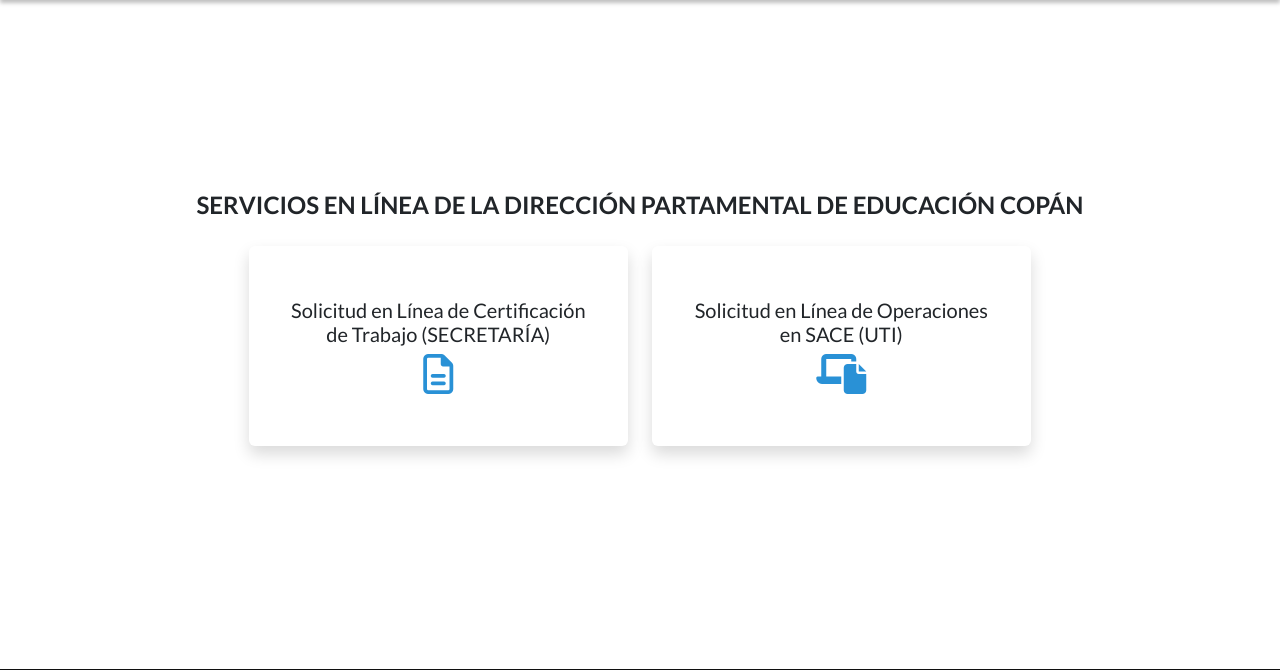
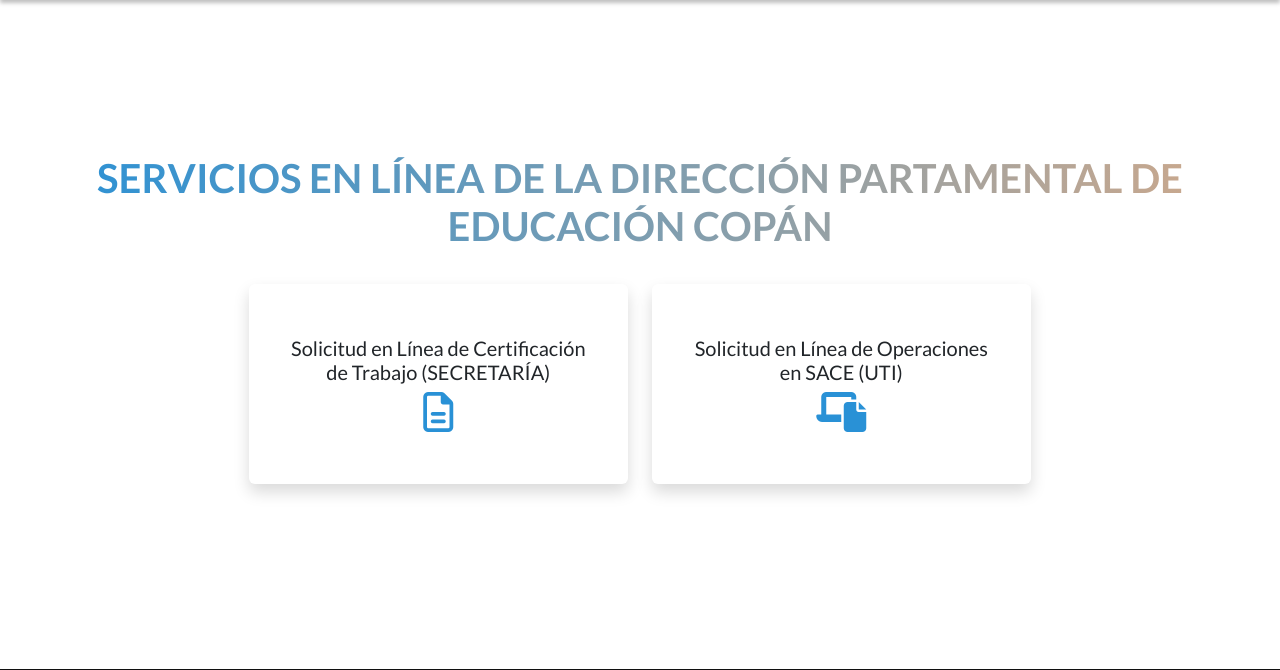
Before and after one commit to OPCODE7/departamentalcopan, a PHP site: page /departamentalcopan/sace/onlineapplications in a window 1280 px wide. Shown: the part 155-825 px from the top of the page. Run offline with PHP 8.4, Linux system fonts and the light colour scheme.

Commit message:
Text gradient and hover effect in onlineapp view

```diff
--- a/app/views/about/about.view.php
+++ b/app/views/about/about.view.php
@@ -7,7 +7,7 @@
         <div class="col-12 col-md-6">
             <img src="<?php echo $env->APP_URL ?>public/assets/images/depacopan.jpg" class="img-fluid w-100 h-100" alt=" sede-departamental-copan">
         </div>
-        <div class="col-12 col-md-6">
+        <div class="col-12 col-md-6 mt-4 mt-md-0">
             <p class="text-secondary">
                 Somos una empresa comprometida con el desarrollo educativo del país, brindando servicios especializados para el magisterio, con un enfoque centrado en la eficiencia y accesibilidad de los procesos administrativos y académicos. Nuestra misión es facilitar las gestiones de los docentes a través de soluciones tecnológicas innovadoras que permitan ahorrar tiempo y recursos, asegurando que puedan enfocarse en lo que realmente importa: la enseñanza y la formación de las nuevas generaciones.
                 <br>
--- a/app/views/sace/onlineapplications.view.php
+++ b/app/views/sace/onlineapplications.view.php
@@ -1,8 +1,8 @@
 <div class="row px-3 px-md-4 px-lg-5 justify-content-center my-auto">
-    <h4 class="fw-bold col-12 text-center mb-3 animated bounceInDown">SERVICIOS EN LÍNEA DE LA DIRECCIÓN PARTAMENTAL DE EDUCACIÓN COPÁN
+    <h4 class="fw-bold fs-1 col-12 text-center mb-4 animated bounceInDown title-online-app">SERVICIOS EN LÍNEA DE LA DIRECCIÓN PARTAMENTAL DE EDUCACIÓN COPÁN
     </h4>
     <div class="col-12 col-md-4">
-        <a href="https://forms.gle/opeXZnvfBaiGY6oF6" class="card text-center border-0 shadow text-decoration-none p-3 animated bounceInLeft" style="height: 200px;" target="_blank">
+        <a href="https://forms.gle/opeXZnvfBaiGY6oF6" class="card text-center shadow text-decoration-none p-3 animated bounceInLeft card-online-app" style="height: 200px;" target="_blank">
             <div class="card-body d-flex flex-column justify-content-center align-items-center">
                 <h5 class="card-title">Solicitud en Línea de Certificación de Trabajo (SECRETARÍA)</h5>
                 <i class="fa-regular fa-file-lines fs-1 text-blue"></i>
@@ -10,9 +10,9 @@
         </a>
     </div>
     <div class="col-12 col-md-4">
-        <a href="<?php echo $env->APP_URL ?>uti" class="card text-center border-0 shadow text-decoration-none p-3 animated bounceInRight" style="height: 200px;">
+        <a href="<?php echo $env->APP_URL ?>uti" class="card text-center shadow text-decoration-none p-3 animated bounceInRight card-online-app" style="height: 200px;">
             <div class="card-body d-flex flex-column justify-content-center align-items-center">
-                <h5 class="card-title">Solicitud en Línea de Operaciones en SACE (UTI)</h5>
+                <h5 class="card-title border-bottom-1 border-primary">Solicitud en Línea de Operaciones en SACE (UTI)</h5>
                 <i class="fa-solid fa-laptop-file fs-1 text-blue"></i>
             </div>
         </a>
--- a/public/css/custom_styles/styles.css
+++ b/public/css/custom_styles/styles.css
@@ -450,6 +450,23 @@
   transition: all 0.3s;
 }
 
+/* ONLINE APPLICATIONS */
+
+.card-online-app {
+  border: none;
+}
+.card-online-app:hover {
+  /* transform: translateY(-10px); */
+  border: 2px solid var(--blue);
+  transition: all 0.1s ease-in-out;
+}
+
+.title-online-app {
+  background: #2991d6;
+  background: linear-gradient(to right, #2991d6 0%, #cfa98b 100%);
+  -webkit-background-clip: text;
+  -webkit-text-fill-color: transparent;
+}
 @media (min-width: 768px) {
 }
 
```
